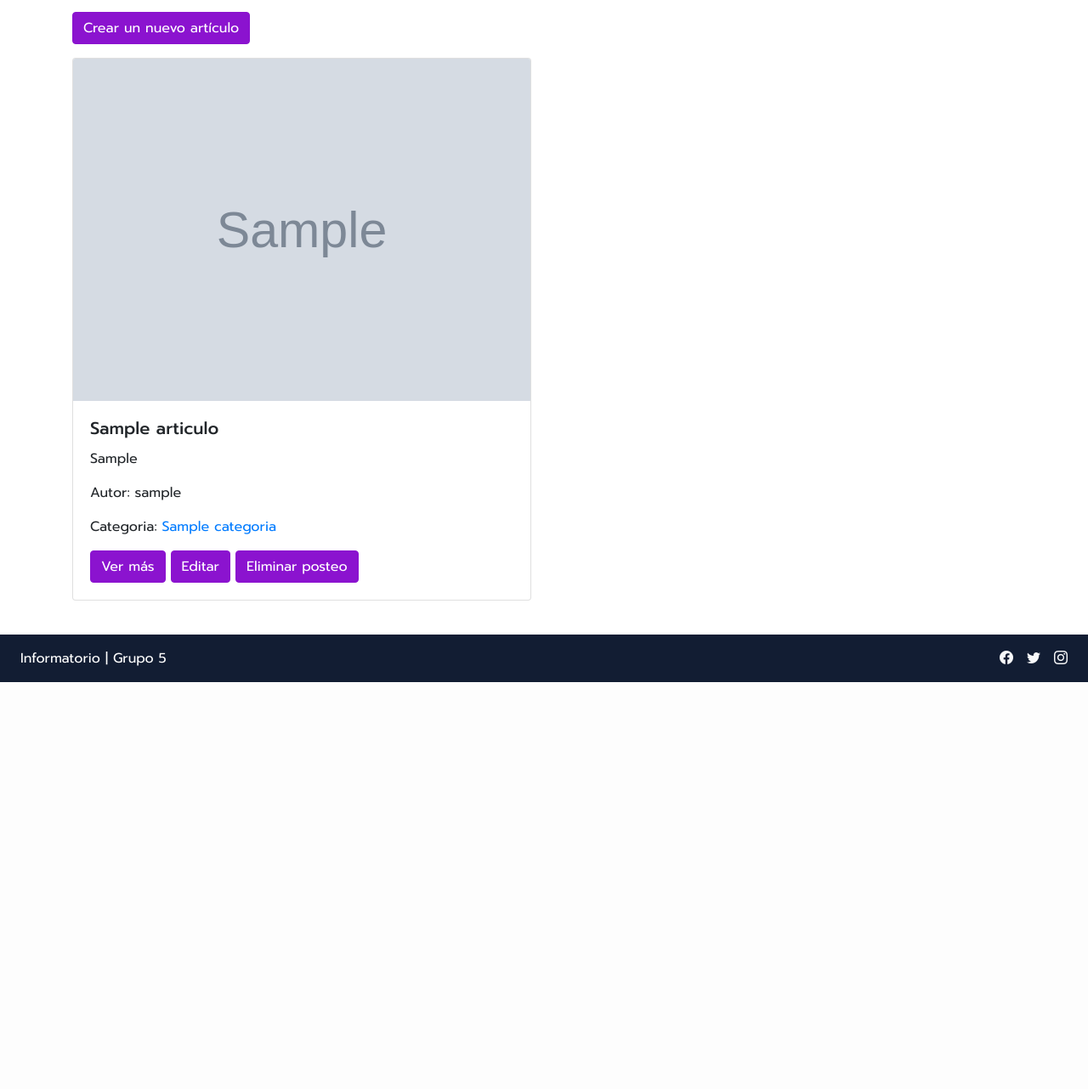
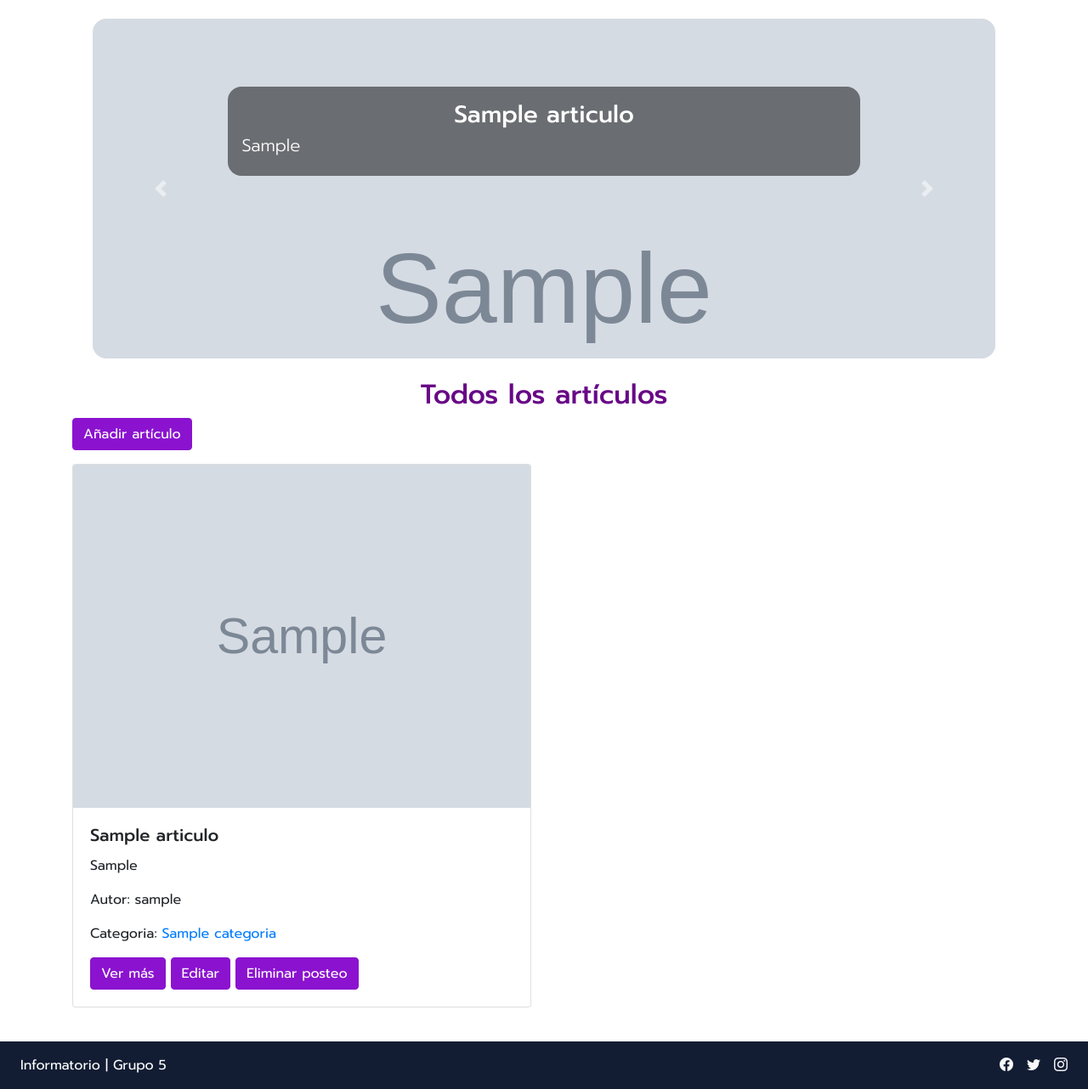
Before and after one commit to NNicolasD/g5-blog, a Django app: page /list-articles/ in a window 1280 px wide. Shown: the part 187-1469 px from the top of the page at 85% size. Before the commit the page ends 990 px from the top, so only its background shows below. Run offline with Django 4.2, Linux system fonts and the light colour scheme; a user stored in the database is signed in; tables that the repository leaves empty hold one stand-in row (values such as "Sample post"); grey boxes marked "Sample" are stand-in pictures; some libraries are stand-ins or nearby versions.

Commit message:
Añadido estilo a template articles

```diff
--- a/src/static/css/style.css
+++ b/src/static/css/style.css
@@ -156,3 +156,38 @@ footer {
 .register {
     margin-bottom: 6rem !important;
 }
+
+/* Articles */
+
+.carousel-title h2{
+    color: rgb(104, 7, 134);
+}
+
+.carousel-inner {
+    border-radius: 1rem;
+}
+
+.carousel .carousel-item {
+    height: 50vh;
+  }
+
+.carousel-item img {
+      position: absolute;
+      object-fit: cover;
+      top: -10vh;
+      left: 0;
+      min-height: 40vh;
+  }
+
+.carousel-caption {
+    top: 10vh;
+    bottom: auto;
+    background-color: rgba(0, 0, 0, 0.5);
+    padding: 1rem;
+    border-radius: 1rem;
+
+}
+
+.articles-title {
+    color: rgb(104, 7, 134)
+}
--- a/src/templates/blog/articles.html
+++ b/src/templates/blog/articles.html
@@ -1,11 +1,51 @@
 {% extends 'base.html' %}
 {% block title %}Artículos{% endblock %}
 {% block content %}
-    <div class="container">
-        <h2 class="mt-3">Lista de artículos</h2>
+
+
+<div class="row justify-content-center">
+    <div class="col-md-10">
+        <div class="carousel-title text-center mb-3">
+            <h2>Últimos artículos</h2>
+        </div>
+        <div id="CarouselWithControls" class="carousel slide justify-content-center" data-ride="carousel">
+            <div class="carousel-inner">
+                {% for articulo in articulos %}
+                {% if forloop.first %}
+                <div class="carousel-item {% if forloop.first %} active {% endif %}">
+                    <img src="{{ articulo.imagen.url }}" class="d-block w-100" alt="">
+                    <div class="carousel-caption d-none d-md-block">
+                        <h3 class="text-center">{{ articulo.titulo }}</h3>
+                        <h5 class="text-justify fw-light">{{ articulo.bajada }}</h5>
+                    </div>
+                </div>
+                {% else %}
+                <div class="carousel-item {% if forloop.first %} active {% endif %}">
+                    <img src="{{ articulo.imagen.url }}" class="d-block w-100" alt="">
+                    <div class="carousel-caption d-none d-md-block">
+                        <h3 class="text-center">{{ articulo.titulo }}</h3>
+                        <h5 class="text-justify fw-light">{{ articulo.bajada }}</h5>
+                    </div>
+                </div>
+                {% endif %}
+                <a class="carousel-control-prev" href="#CarouselWithControls" role="button" data-bs-slide="prev">
+                    <span class="carousel-control-prev-icon" aria-hidden="true"></span>
+                    <span class="sr-only">Previous</span>
+                </a>
+                <a class="carousel-control-next" href="#CarouselWithControls" role="button" data-bs-slide="next">
+                    <span class="carousel-control-next-icon" aria-hidden="true"></span>
+                    <span class="sr-only">Next</span>
+                </a>
+                {% endfor %}
+            </div>
+        </div>
+    </div>
+</div>
+        <div class="container articles-title">
+            <h2 class="mt-4 text-center">Todos los artículos</h2>
 
             {% if user.is_superuser or user.es_colaborador %}
-            <a href="{% url 'articulos:create-article' %}" class="btn btn-success mb-3">Crear un nuevo artículo</a>
+            <a href="{% url 'articulos:create-article' %}" class="btn mb-3">Añadir artículo</a>
             {% endif %}
 
             <div class="row">
@@ -19,11 +59,14 @@
                             <h5 class="card-title">{{ articulo.titulo }}</h5>
                             <p class="card-text">{{ articulo.bajada }}</p>
                             <p class="card-text">Autor: {{ articulo.autor }}</p>
-                            <p class="card-text">Categoria: <a href="{% url 'articulos:category' articulo.categoria|slugify %}">{{ articulo.categoria }}</a></p>
-                            <a href="{% url 'articulos:detail-article' articulo.id %}" class="btn btn-success">Ver más</a>
+                            <p class="card-text">Categoria: <a href="{% url 'articulos:category' articulo.categoria|slugify %}">
+                                {{ articulo.categoria }}</a></p>
+                            <a href="{% url 'articulos:detail-article' articulo.id %}" class="btn btn-success">Ver
+                                más</a>
                             {% if user.is_superuser or user.es_colaborador %}
                             <a href="{% url 'articulos:edit-article' articulo.id %}" class="btn btn-success">Editar</a>
-                                <a href="{% url 'articulos:delete-article' articulo.id %}" class="btn btn-danger">Eliminar posteo</a>
+                            <a href="{% url 'articulos:delete-article' articulo.id %}" class="btn btn-danger">Eliminar
+                                posteo</a>
                             {% endif %}
                         </div>
                     </div>
```
Lines whose indentation alone changed are shown as unchanged.
